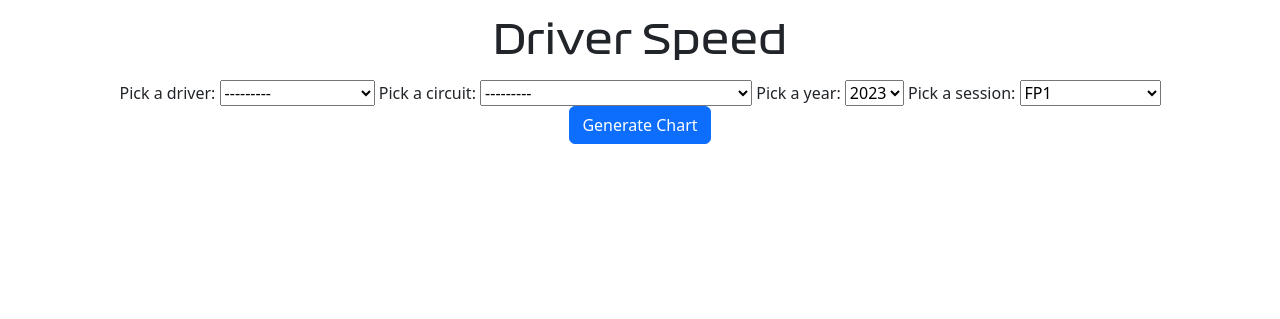
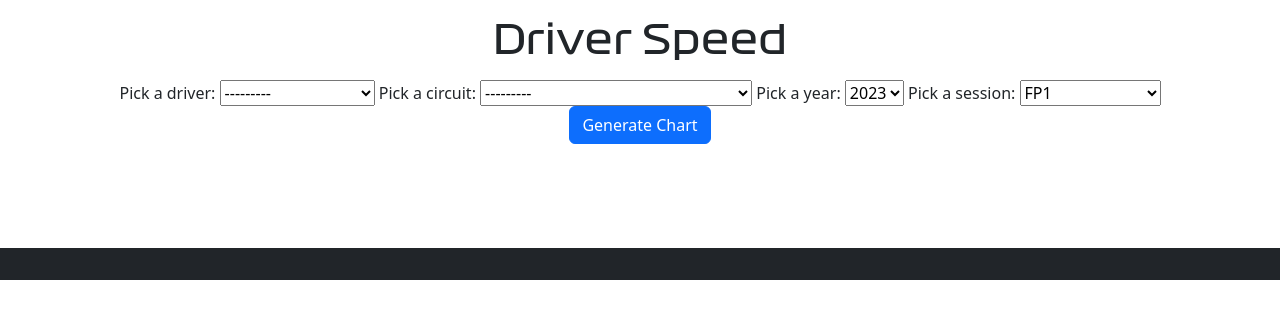
Before and after one commit to WhipGG/F1-TFG, a Django app: page /driver_speed_lap in a window 1280 px wide. Shown: the part 56-375 px from the top of the page. Run offline with Django 4.2, Linux system fonts and the light colour scheme; data comes from the database, SQL or seed files in the repository; parts of the project's set-up code (start-up, migrations or seed data) failed here and were passed over; some libraries are stand-ins or nearby versions.

Commit message:
Añadido footer

```diff
--- a/f1tfgapp/f1dataapp/templates/f1dataapp/base.html
+++ b/f1tfgapp/f1dataapp/templates/f1dataapp/base.html
@@ -90,4 +90,11 @@
       <div class="row mt-3 mb-3"></div>
     </div>
 </body>
+<footer class="bg-dark text-center text-lg-start">
+  <!-- Copyright -->
+  <div class="text-center text-light p-3">
+      <!-- © 2023 Copyright: Manuel Ventura -->
+  </div>
+  <!-- Copyright -->
+</footer>
 </html>
```
